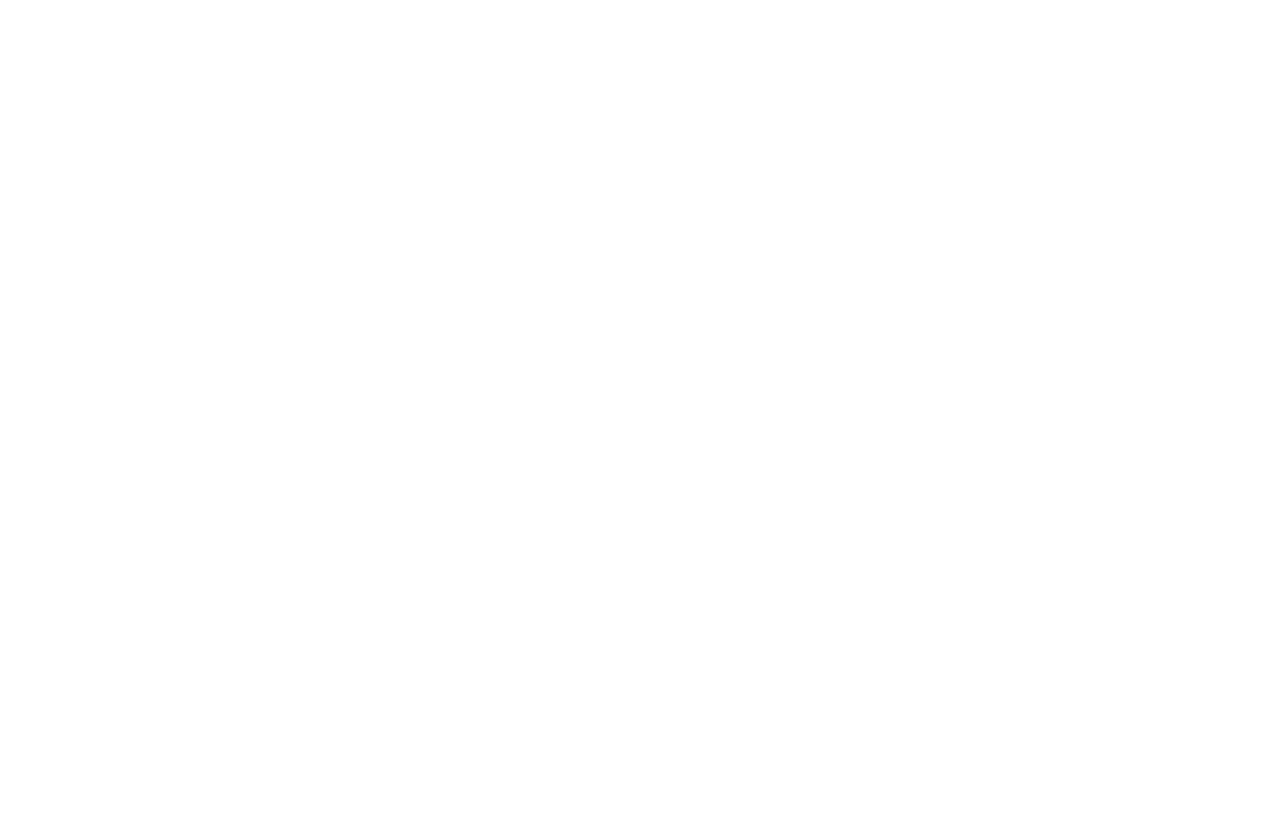
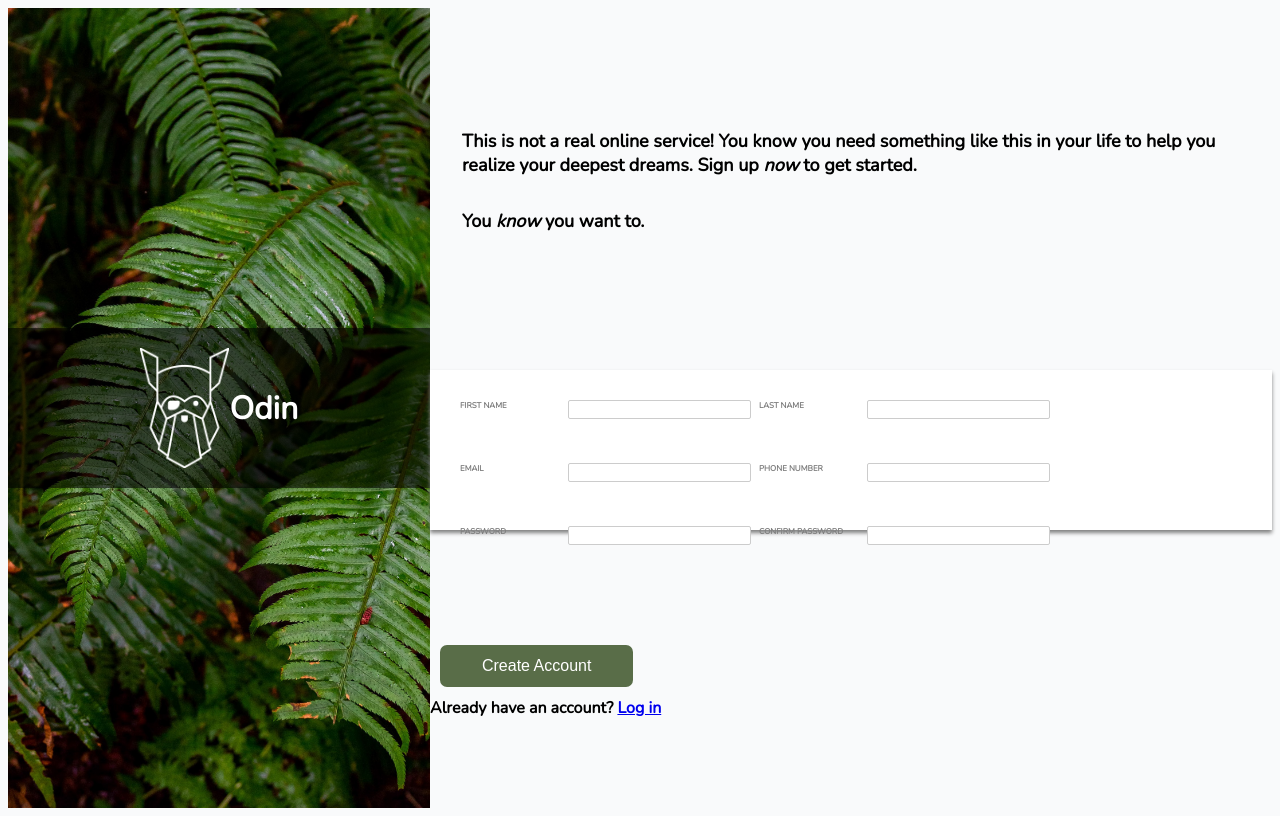
Before and after one commit to ParadiseLost69/sign-up-form, a plain HTML site: page index.html in a window 1280 px wide. Drawn offline with nearby package versions, Linux system fonts and the light colour scheme.

Commit message:
styling index.html style.css

```diff
--- a/index.html
+++ b/index.html
@@ -4,7 +4,64 @@
     <meta charset="UTF-8" />
     <meta http-equiv="X-UA-Compatible" content="IE=edge" />
     <meta name="viewport" content="width=device-width, initial-scale=1.0" />
+    <link rel="stylesheet" href="style.css" />
     <title>Document</title>
   </head>
-  <body></body>
+  <body>
+    <header>
+      <div class="logo"> <img src="/images/odin-lined.png" alt=""></a> Odin</div>
+    </header>
+    <!--top of page-->
+    <div class = "right-side">
+        <div class="top-area">
+    <div class="tagline-1">
+      This is not a real online service! You know you need something like this
+      in your life to help you realize your deepest dreams. Sign up <em
+        >now</em
+      >
+      to get started.
+    </div>
+    <div class="tagline-2">You <em>know</em> you want to.</div>
+     </div>
+    <!--form Card-->
+    <div class="card">
+      <form action="get">
+        <div class="top-row">
+          <label for="first-name">FIRST NAME</label>
+          <input type="text" name="first-name" id="first-name" required />
+          <!--last name-->
+          <label for="last-name">LAST NAME</label>
+          <input type="text" name="last-name" id="last-name" required />
+        </div>
+        <div class="middle-row">
+          <label for="email">EMAIL</label>
+          <input type="email" name="email" id="email" required />
+          <label for="phone-number">PHONE NUMBER</label>
+          <input
+            type="tel"
+            id="phone-number"
+            name="phone-number"
+            pattern="[0-9]{3}-[0-9]{2}-[0-9]{3}"
+            required
+          />
+        </div>
+        <div class="bottom-row">
+          <label for="password">PASSWORD</label>
+          <input type="password" name="password" id="password" />
+          <label for="confirm-password">CONFIRM PASSWORD</label>
+          <input
+            type="password"
+            name="confirm-password"
+            id="confirm-password"
+          />
+        </div>
+
+    </div>
+    <div class="bottom">
+      <button type="submit">Create Account</button>
+    </form>
+    <div>Already have an account? <a href="#">Log in</a></div>
+    </div>
+</div>
+  </body>
 </html>
--- a/style.css
+++ b/style.css
@@ -0,0 +1,108 @@
+@import url("https://fonts.googleapis.com/css2?family=Nunito:wght@200&display=swap");
+
+:root {
+  font-family: "Nunito", sans-serif;
+  font-weight: bold;
+  margin: 0px;
+  padding: 0px;
+  border: 0px;
+  background-color: #f9fafb;
+}
+
+body {
+  display: flex;
+}
+header {
+  width: 50vw;
+  height: 100vh;
+  background-image: url("/images/ferns.jpg");
+  background-size: cover;
+  background-repeat: no-repeat;
+  background-position: center;
+  display: flex;
+  justify-content: center;
+  align-items: center;
+}
+.logo img[src="/images/odin-lined.png"] {
+  width: clamp(2vw, 7vw, 7vw);
+}
+
+.logo {
+  display: flex;
+  color: white;
+  background-color: rgba(0, 0, 0, 0.575);
+  height: 20vh;
+  width: 100%;
+  justify-content: center;
+  align-items: center;
+  font-size: clamp(12px, 2rem, 4rem);
+}
+.right-side {
+  display: flex;
+  flex-flow: column;
+  justify-content: space-evenly;
+  gap: 1rem;
+}
+
+/*The top */
+.top-area {
+  font-size: large;
+}
+.tagline-1 {
+  margin-bottom: 4rem;
+}
+.tagline-1,
+.tagline-2 {
+  margin: 2rem;
+}
+
+/*The Middle */
+
+.card {
+  display: flex;
+  background-color: #ffffff;
+  box-shadow: 0px 3px 4px grey;
+  width: 100%;
+  height: 20vh;
+  font-size: clamp(0.5rem, 0.5rem, 1rem);
+  display: block;
+  justify-content: center;
+}
+
+.top-row,
+.middle-row,
+.bottom-row {
+  display: flex;
+  padding: 10px;
+  margin: 1rem;
+}
+
+label {
+  flex: 0 0 100px;
+  margin-bottom: 1rem;
+  color: grey;
+  margin: 4px;
+}
+
+input {
+  flex: 0 1 auto;
+  border-radius: 2px;
+  border: 1px solid #ccc;
+  margin: 4px;
+}
+
+#first-name {
+  display: block;
+}
+/*The Bottom */
+button {
+  background-color: #596d48;
+  border: none;
+  color: white;
+  padding: 12px 42px;
+  text-align: center;
+  text-decoration: none;
+  font-size: 16px;
+  margin: 10px;
+  border-radius: 7px;
+}
```
Also changed, not shown: images/Norse-Bold.otf (added), images/ferns.jpg (added), images/odin-lined.png (added).
